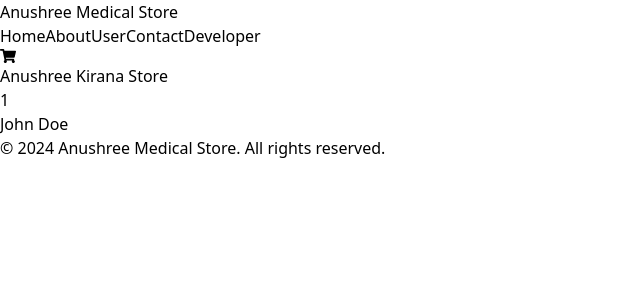
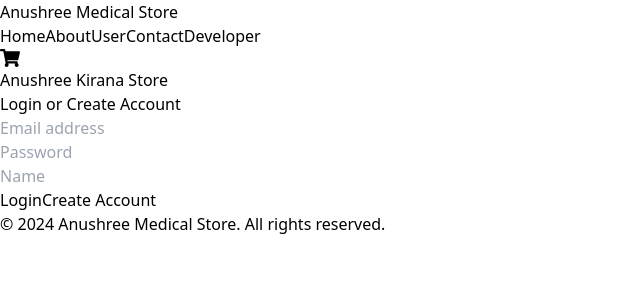
Before and after one commit to sundaram08/Pharmacy-website, a React (Vite) app: page /user/1 in a window 1280 px wide. Shown: the top 300 px of the page, without its empty margins (0-640 px from the left). Built offline with nearby package versions, Linux system fonts and the light colour scheme; no server answers; a small style sheet from the web is missing.

Commit message:
authentication

```diff
--- a/package.json
+++ b/package.json
@@ -1,5 +1,5 @@
 {
-  "name": "reactroute",
+  "name": "anushree",
   "private": true,
   "version": "0.0.0",
   "type": "module",
@@ -11,6 +11,7 @@
   },
   "dependencies": {
     "@reduxjs/toolkit": "^2.0.1",
+    "appwrite": "^13.0.1",
     "axios": "^1.6.2",
     "express": "^4.18.2",
     "localforage": "^1.10.0",
--- /dev/null
+++ b/src/Components/Cart/ShoppingCartIcon.jsx
@@ -0,0 +1,18 @@
+import React from 'react';
+import { FaShoppingCart } from 'react-icons/fa';
+import { useSelector } from 'react-redux';
+
+
+const ShoppingCartIcon = () => {
+    const cartItems = useSelector((state)=>state.medicine.cartItems)
+  return (
+      <>
+      <FaShoppingCart className=" hover:text-blue-700" size={20} />
+      {/* <span className='text-xs'>
+          {cartItems.length}
+      </span> */}
+      </>
+  );
+};
+
+export default ShoppingCartIcon;
--- a/src/Components/Header/Header.jsx
+++ b/src/Components/Header/Header.jsx
@@ -1,6 +1,7 @@
 import React from 'react';
 import { Link } from 'react-router-dom';
 import { FaShoppingCart } from 'react-icons/fa';
+import ShoppingCartIcon from '../Cart/ShoppingCartIcon';
 
 function Header() {
   return (
@@ -33,7 +34,7 @@ function Header() {
               Developer
             </Link>
             <Link to="/cart" class="bg-blue-500 p-2 hover:bg-blue-700  text-white cart-icon">
-            <FaShoppingCart />
+            <ShoppingCartIcon/>
             </Link>
             <Link to="https://www.flipkart.com" className="text-bold text-yellow-700 hover:text-gray-300 mx-4 bg-gray-200 p-1 rounded-lg shadow-md">
               Anushree Kirana Store
--- a/src/Components/Home/Home.jsx
+++ b/src/Components/Home/Home.jsx
@@ -34,7 +34,7 @@ function Home() {
                 <h2 className="text-xs font-semibold mb-2">All</h2>
               </div>
               <div className={` p-1 mt-1 mb-1 border rounded-lg shadow-md flex items-center justify-center hover:bg-blue-500
-               border-${selectedCategory === 'healthcare' ? 'blue-500' : 'red-400'}`}
+               ${selectedCategory === 'healthcare' ? 'border-blue-500' : 'border-red-400'}`}
                 onClick={() => handleCategoryClick('healthcare')} >
                 <h2 className="text-xs font-semibold mb-2">Healthcare</h2>
               </div>
--- /dev/null
+++ b/src/Components/LoginSignup/LoginSignup.jsx
@@ -0,0 +1,152 @@
+import React, { useState } from 'react';
+import { useDispatch,useSelector } from 'react-redux';
+import { login as authLogin } from '../../features/userSlice';
+import authService from '../../appwrite/authenticate';
+
+function LoginSignup() {
+  const dispatch = useDispatch();
+  const [error, setError] = useState('');
+  const activeUser = useSelector((state) => state.user.userData);
+  const [formData, setFormData] = useState({
+    email: '',
+    password: '',
+    name: '',
+  });
+
+  const handleInputChange = (e) => {
+    setFormData({
+      ...formData,
+      [e.target.name]: e.target.value,
+    });
+  };
+
+  const handleLogin = async (e) => {
+    e.preventDefault();
+    setError('');
+
+    try {
+      const session = await authService.login({
+        email: formData.email,
+        password: formData.password,
+      });
+
+      if (session) {
+        const userData = await authService.getCurrentUser();
+        if (userData) dispatch(authLogin(userData));
+        // Handle navigation or other actions after successful login
+      }
+    } catch (error) {
+      setError(error.message);
+    }
+  };
+
+  const handleCreateAccount = async (e) => {
+    e.preventDefault();
+    setError('');
+
+    try {
+      const userAccount = await authService.createAccount(formData);
+
+      if (userAccount) {
+        const userData = await authService.getCurrentUser();
+        if (userData) dispatch(authLogin(userData));
+      }
+    } catch (error) {
+      setError(error.message);
+    }
+  };
+
+  return (
+    <div className="min-h-screen flex items-center justify-center bg-gray-50 py-12 px-4 sm:px-6 lg:px-8">
+      <div className="max-w-md w-full space-y-8">
+        <div>
+        {activeUser ? (
+        <div>
+          <p>Hey {activeUser.name}</p>
+        </div>
+      ) : (
+        <div className="max-w-md w-full space-y-8">
+          <div>
+            <h2 className="mt-6 text-center text-3xl font-extrabold text-gray-900">
+              Login or Create Account
+            </h2>
+          </div>
+        </div> )}
+      </div>
+
+<form className="mt-8 space-y-6">
+  <div>
+    <label htmlFor="email" className="sr-only">
+      Email address
+    </label>
+    <input
+      id="email"
+      name="email"
+      type="email"
+      autoComplete="email"
+      required
+      value={formData.email}
+      onChange={handleInputChange}
+      className="appearance-none relative block w-full px-3 py-2 border border-gray-300 placeholder-gray-500 text-gray-900 rounded-md focus:outline-none focus:ring-indigo-500 focus:border-indigo-500 focus:z-10 sm:text-sm"
+      placeholder="Email address"
+    />
+  </div>
+  <div>
+    <label htmlFor="password" className="sr-only">
+      Password
+    </label>
+    <input
+      id="password"
+      name="password"
+      type="password"
+      autoComplete="current-password"
+      required
+      value={formData.password}
+      onChange={handleInputChange}
+      className="appearance-none relative block w-full px-3 py-2 border border-gray-300 placeholder-gray-500 text-gray-900 rounded-md focus:outline-none focus:ring-indigo-500 focus:border-indigo-500 focus:z-10 sm:text-sm"
+      placeholder="Password"
+    />
+  </div>
+  <div>
+    <label htmlFor="name" className="sr-only">
+      Name
+    </label>
+    <input
+      id="name"
+      name="name"
+      type="text"
+      autoComplete="name"
+      required
+      value={formData.name}
+      onChange={handleInputChange}
+      className="appearance-none rounded-md relative block w-full px-3 py-2 border border-gray-300 placeholder-gray-500 text-gray-900 focus:outline-none focus:ring-indigo-500 focus:border-indigo-500 focus:z-10 sm:text-sm"
+      placeholder="Name"
+    />
+  </div>
+  <div>
+    <button
+      type="button"
+      onClick={handleLogin}
+      className="group relative w-full flex justify-center py-2 px-4 border border-transparent text-sm font-medium rounded-md text-white bg-indigo-600 hover:bg-indigo-700 focus:outline-none focus:ring-2 focus:ring-offset-2 focus:ring-indigo-500"
+    >
+      Login
+    </button>
+    <button
+      type="button"
+      onClick={handleCreateAccount}
+      className="group relative w-full flex justify-center py-2 px-4 border border-transparent text-sm font-medium rounded-md text-white bg-green-500 hover:bg-green-600 focus:outline-none focus:ring-2 focus:ring-offset-2 focus:ring-green-500"
+    >
+      Create Account
+    </button>
+  </div>
+</form>
+
+
+
+        {error && <p className="text-red-500">{error}</p>}
+      </div>
+    </div>
+  );
+}
+
+export default LoginSignup;
--- /dev/null
+++ b/src/Components/User/Profile.jsx
@@ -0,0 +1,33 @@
+import React from 'react'
+import {useSelector,useDispatch} from 'react-redux'
+import authService from '../../appwrite/authenticate';
+import { logout } from '../../features/userSlice';
+import { useNavigate } from 'react-router-dom';
+
+
+function Profile() {
+    const activeUser = useSelector((state) => state.user.userData);
+    const navigate = useNavigate()
+    const dispatch = useDispatch()
+    const handleLogout = () => {
+        authService.logout().then(() => {
+            dispatch(logout())
+        })
+        navigate('/user')
+    }
+    return (
+        <div className='pl-3 pt-3'>
+            <div>
+                <h2 className='text-3xl'>Hey {activeUser.name}</h2>
+            </div>
+            <button
+                className="bg-red-500 text-white px-4 py-2 rounded mt-4"
+                onClick={handleLogout}
+            >
+                Logout
+            </button>
+        </div>
+      );
+}
+
+export default Profile
--- a/src/Components/User/User.jsx
+++ b/src/Components/User/User.jsx
@@ -1,12 +1,25 @@
 import React from 'react'
-import { useParams } from 'react-router-dom'
+import { useSelector} from 'react-redux'
+import LoginSignup from '../LoginSignup/LoginSignup'
+import Profile from './Profile';
 
 function User() {
-    const {userid} = useParams()
+    const activeUser = useSelector((state) => state.user.userData);
   return (
-    <div className='mt-24'>
-      <h1>{userid}</h1>
-      <p>John Doe</p>
+    <div>
+
+{activeUser ? (
+        <div>
+          <Profile/>
+        </div>
+      ) : (
+        <div>
+          <div>
+            <h2>
+              <LoginSignup/>
+            </h2>
+          </div>
+        </div> )}
     </div>
   )
 }
--- a/src/app/store.js
+++ b/src/app/store.js
@@ -1,8 +1,10 @@
 import { configureStore } from "@reduxjs/toolkit";
 import medicineReducer from "../features/medicineSlice";
+import userReducer from '../features/userSlice'
 
 export const store = configureStore({
     reducer: {
       medicine: medicineReducer,
+      user: userReducer
     },
 });
--- /dev/null
+++ b/src/appwrite/authenticate.js
@@ -0,0 +1,77 @@
+import { Client, Account, ID } from "appwrite";
+import conf from "../conf/conf";
+import {login as AuthLogin,logout as AuthLogout} from '../features/userSlice'
+
+export class AuthService {
+    client = new Client();
+    account;
+
+    constructor() {
+        this.client
+            .setEndpoint(conf.appwriteUrl)
+            .setProject(conf.appwriteProjectId);
+        this.account = new Account(this.client);
+
+    }
+
+    async createAccount({email, password, name}) {
+        try {
+            const userAccount = await this.account.create(ID.unique(), email, password, name);
+            if (userAccount) {
+                // call another method
+                return this.login({email, password});
+            } else {
+               return  userAccount;
+            }
+        } catch (error) {
+            throw error;
+        }
+    }
+
+    async login({email, password}) {
+        try {
+            return await this.account.createEmailSession(email, password);
+        } catch (error) {
+            throw error;
+        }
+    }
+
+    async getCurrentUser() {
+        try {
+            return await this.account.get();
+        } catch (error) {
+            console.log("Appwrite serive :: getCurrentUser :: error", error);
+        }
+
+        return null;
+    }
+
+    async logout() {
+
+        try {
+            await this.account.deleteSessions();
+        } catch (error) {
+            console.log("Appwrite serive :: logout :: error", error);
+        }
+    }
+
+  async checkAuthOnRefresh() {
+    try {
+      const user = await this.getCurrentUser();
+      if (user) {
+        store.dispatch(AuthLogin(user));
+        return user;
+      } else {
+        store.dispatch(AuthLogout());
+        return null;
+      }
+    } catch (error) {
+      console.log("Appwrite service :: checkAuthOnRefresh :: error", error);
+      return null;
+    }
+  }
+}
+
+const authService = new AuthService();
+
+export default authService
--- /dev/null
+++ b/src/conf/conf.js
@@ -0,0 +1,5 @@
+const conf = {
+    appwriteUrl: String(import.meta.env.VITE_APPWRITE_URL),
+    appwriteProjectId: String(import.meta.env.VITE_APPWRITE_PROJECT_ID)
+}
+export default conf
--- /dev/null
+++ b/src/features/userSlice.js
@@ -0,0 +1,24 @@
+import { createSlice } from '@reduxjs/toolkit';
+
+const initialState = {
+    status : false,
+    userData: null
+};
+
+export const userSlice = createSlice({
+    name: "user",
+    initialState,
+    reducers: {
+        login: (state, action) => {
+            state.status = true;
+            state.userData = action.payload;
+        },
+        logout: (state) => {
+            state.status = false;
+            state.userData = null;
+        }
+     }
+});
+
+export const {login,logout} = userSlice.actions;
+export default userSlice.reducer;
```
Also changed, not shown: 2 other files (tests, documents, lock files or other folders).
